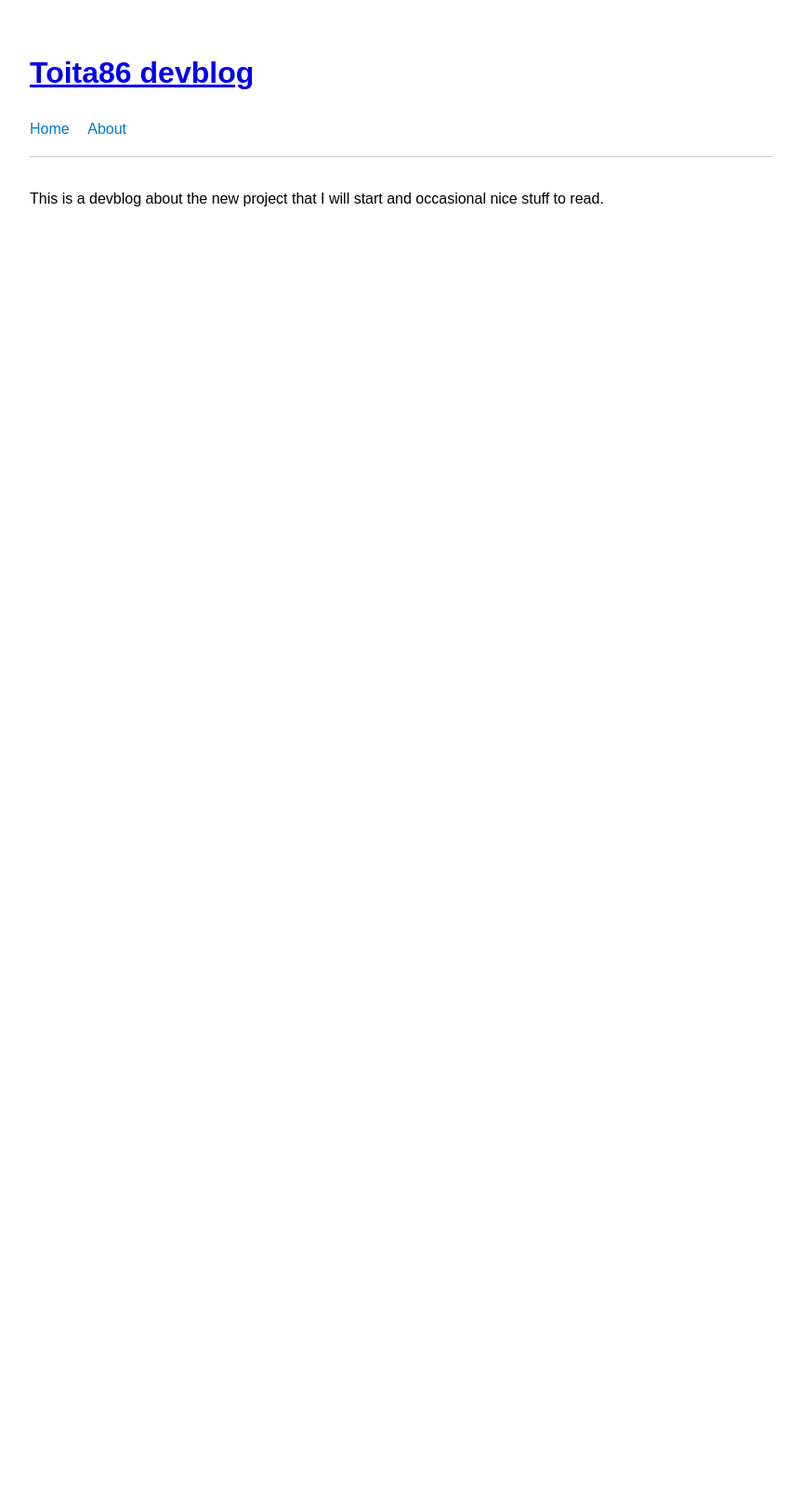
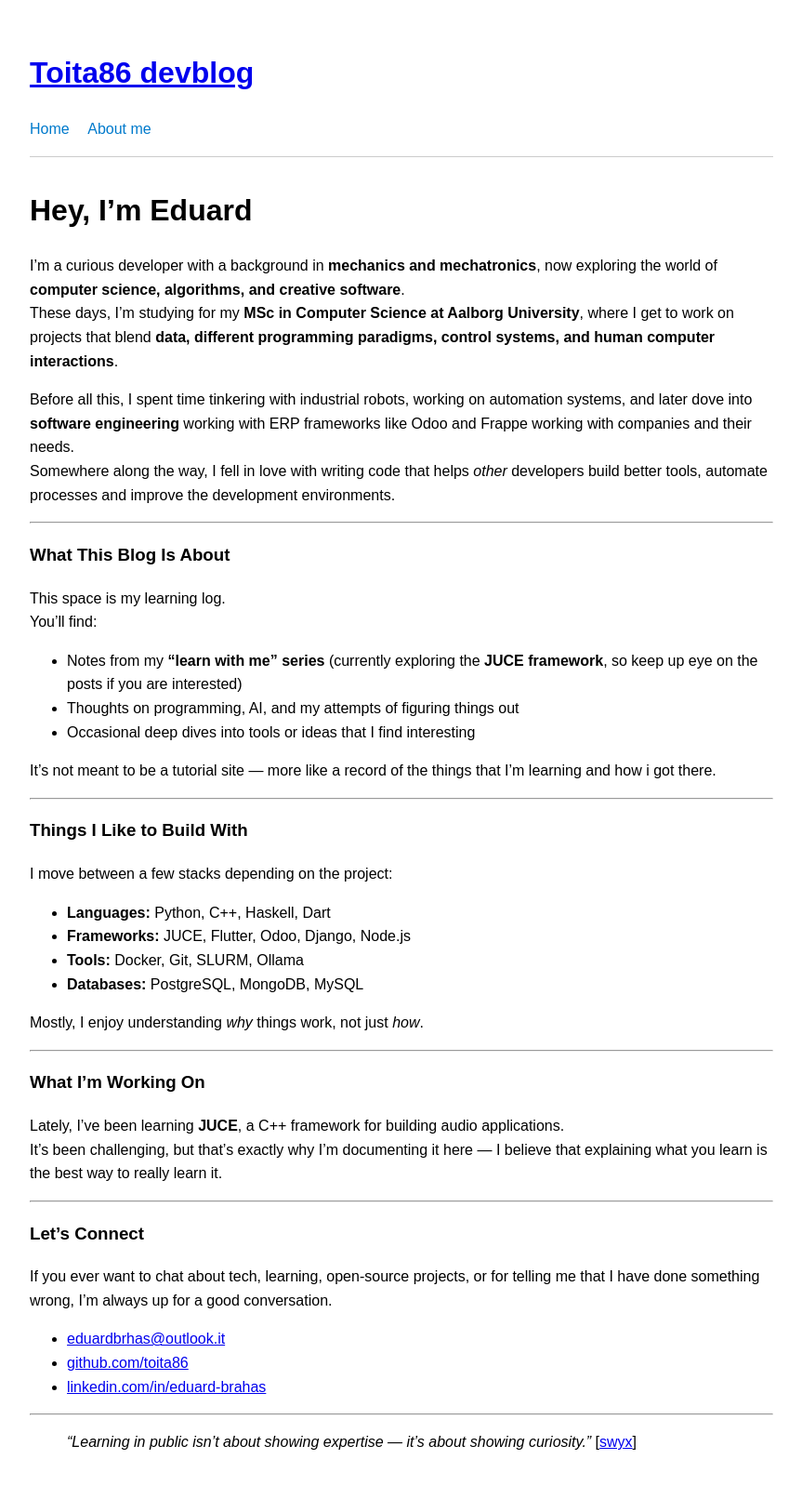
Before and after one commit to toita86/toita86.github.io, a Jekyll site: the page built from about.md, in a window 1280 px wide. Shown: the whole page at 93% size, without its empty margins (208-1071 px from the left). Built offline with Jekyll 4.4.1, drawn with Linux system fonts in a browser that asks for light colours; before the commit the page ends 900 px from its top, so only the background shows below that.

Commit message:
[ADD] About me section and general setup

```diff
--- /dev/null
+++ b/Gemfile
@@ -0,0 +1,4 @@
+source "https://rubygems.org"
+
+gem "github-pages", group: :jekyll_plugins
+gem "webrick"  # needed for Ruby 3.x local server
--- a/_includes/header.html
+++ b/_includes/header.html
@@ -2,6 +2,6 @@
   <h1><a href="{{ '/' | relative_url }}">{{ site.title }}</a></h1>
   <nav>
     <a href="{{ '/' | relative_url }}">Home</a>
-    <a href="{{ '/about' | relative_url }}">About</a>
+    <a href="{{ '/about' | relative_url }}">About me</a>
   </nav>
 </header>
--- a/about.md
+++ b/about.md
@@ -1,6 +1,58 @@
 ---
 layout: default
-title: About
+title: About me
 ---
 
-This is a devblog about the new project that I will start and occasional nice stuff to read.
+# Hey, I’m Eduard
+
+I’m a curious developer with a background in **mechanics and mechatronics**, now exploring the world of **computer science, algorithms, and creative software**.
+These days, I’m studying for my **MSc in Computer Science at Aalborg University**, where I get to work on projects that blend **data, different programming paradigms, control systems, and human computer interactions**.
+
+Before all this, I spent time tinkering with industrial robots, working on automation systems, and later dove into **software engineering** working with ERP frameworks like Odoo and Frappe working with companies and their needs.
+Somewhere along the way, I fell in love with writing code that helps *other* developers build better tools, automate processes and improve the development environments.
+
+---
+
+### What This Blog Is About
+
+This space is my learning log.
+You’ll find:
+- Notes from my **“learn with me” series** (currently exploring the **JUCE framework**, so keep up eye on the posts if you are interested)
+- Thoughts on programming, AI, and my attempts of figuring things out
+- Occasional deep dives into tools or ideas that I find interesting
+
+It’s not meant to be a tutorial site — more like a record of the things that I’m learning and how i got there.
+
+---
+
+### Things I Like to Build With
+
+I move between a few stacks depending on the project:
+- **Languages:** Python, C++, Haskell, Dart
+- **Frameworks:** JUCE, Flutter, Odoo, Django, Node.js
+- **Tools:** Docker, Git, SLURM, Ollama
+- **Databases:** PostgreSQL, MongoDB, MySQL
+
+Mostly, I enjoy understanding *why* things work, not just *how*.
+
+---
+
+### What I’m Working On
+
+Lately, I’ve been learning **JUCE**, a C++ framework for building audio applications.
+It’s been challenging, but that’s exactly why I’m documenting it here — I believe that explaining what you learn is the best way to really learn it.
+
+---
+
+### Let’s Connect
+
+If you ever want to chat about tech, learning, open-source projects, or for telling me that I have done something wrong, I’m always up for a good conversation.
+
+- [eduardbrhas@outlook.it](mailto:eduardbrhas@outlook.it)
+- [github.com/toita86](https://github.com/toita86)
+- [linkedin.com/in/eduard-brahas](https://www.linkedin.com/in/eduard-brahas)
+
+---
+
+> *“Learning in public isn’t about showing expertise — it’s about showing curiosity.”*
+> [[swyx](https://www.swyx.io/learn-in-public)]
```
Also changed, not shown: Gemfile.lock (added), 1 other file.
